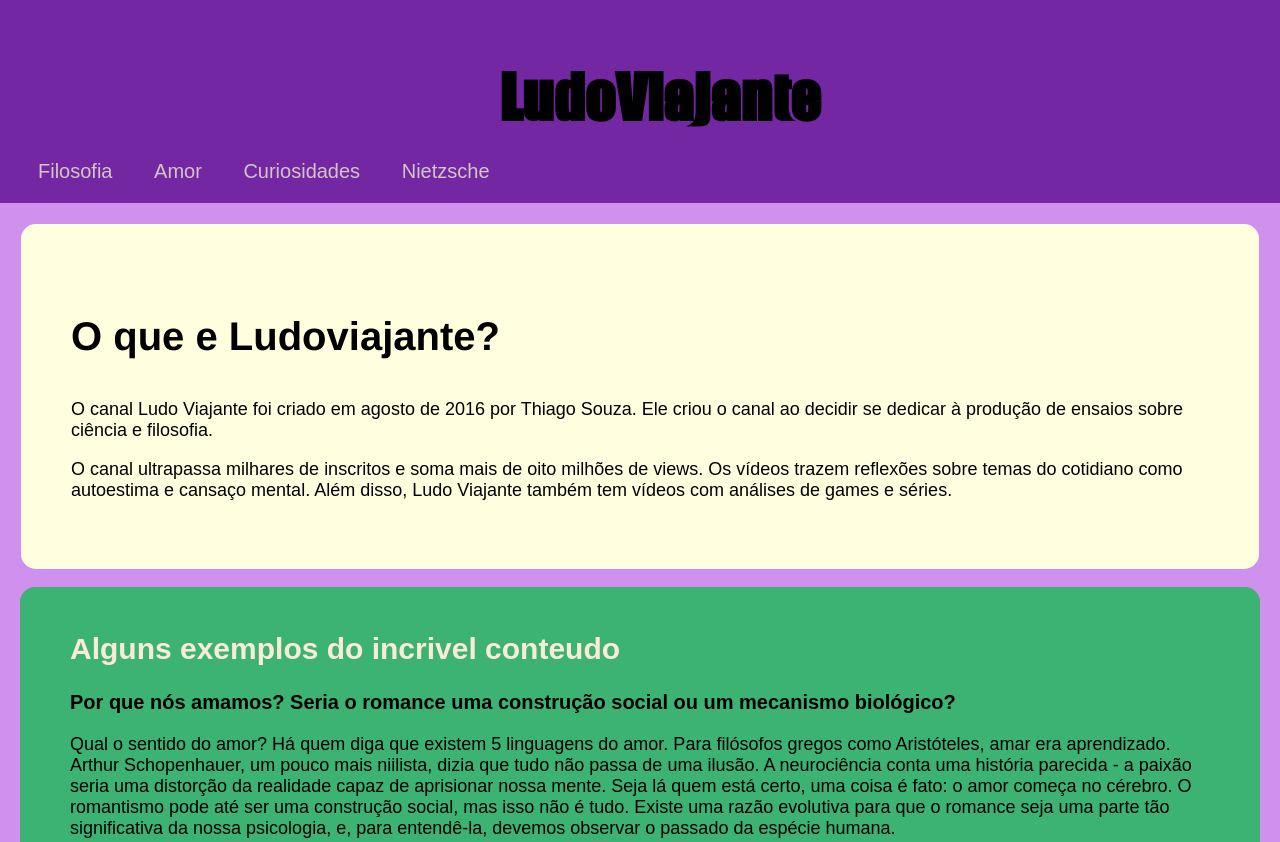
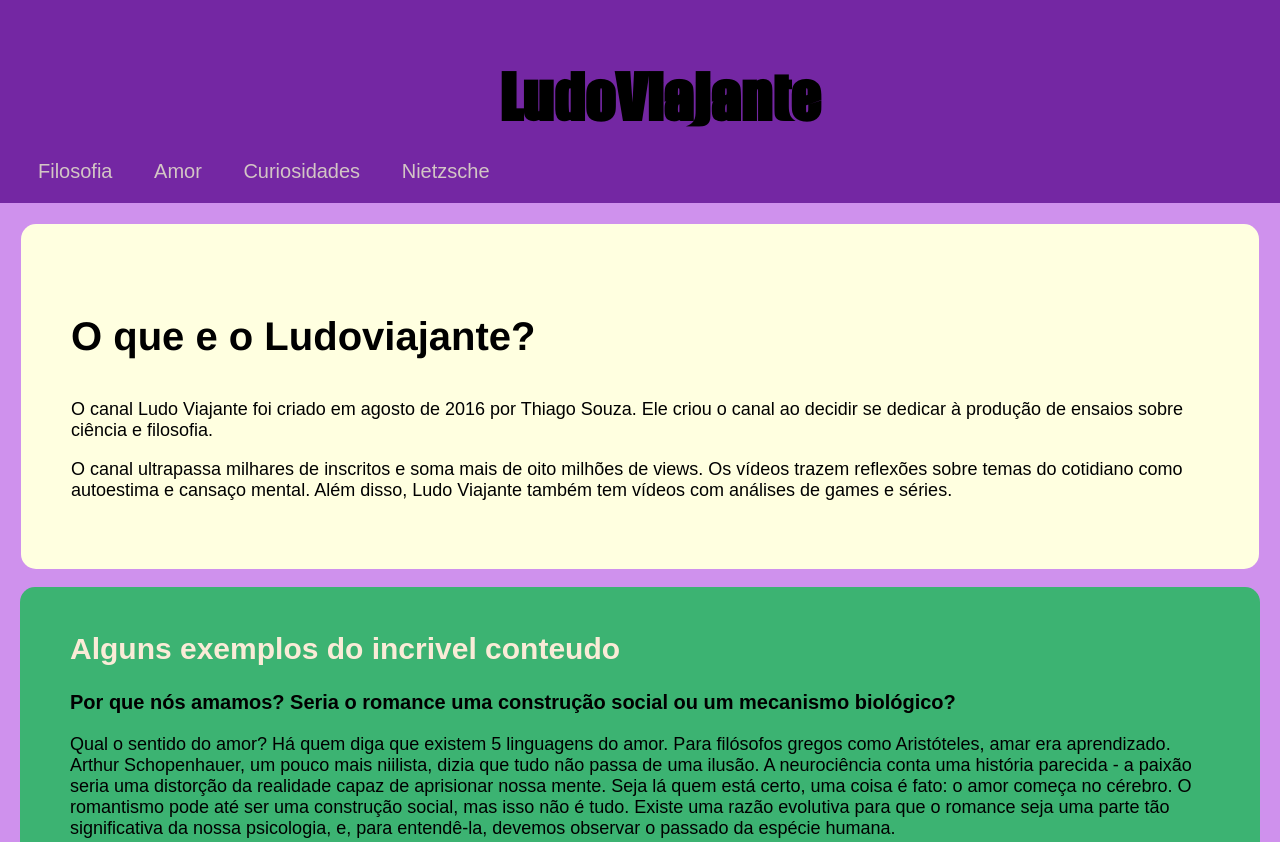
Before and after one commit to brunaferreir/projeto-ludo, a plain HTML site: page index.html in a window 1280 px wide. Shown: the top 842 px of the page. Drawn offline with Linux system fonts and the light colour scheme.

Commit message:
erros corrigidos

```diff
--- a/index.html
+++ b/index.html
@@ -37,7 +37,7 @@
 
         <section id="informaçao">
 
-            <h1>O que e Ludoviajante?</h1>
+            <h1>O que e  o Ludoviajante?</h1>
             <p>O canal Ludo Viajante foi criado em agosto de 2016 por Thiago Souza. Ele criou o canal ao decidir se dedicar à produção de ensaios sobre ciência e filosofia.</p>
             <p>O canal ultrapassa milhares de  inscritos e soma mais de oito milhões de views. Os vídeos trazem reflexões sobre temas do cotidiano como autoestima e cansaço mental. Além disso, Ludo Viajante também tem vídeos com análises de games e séries.</p>
         </section>
```
